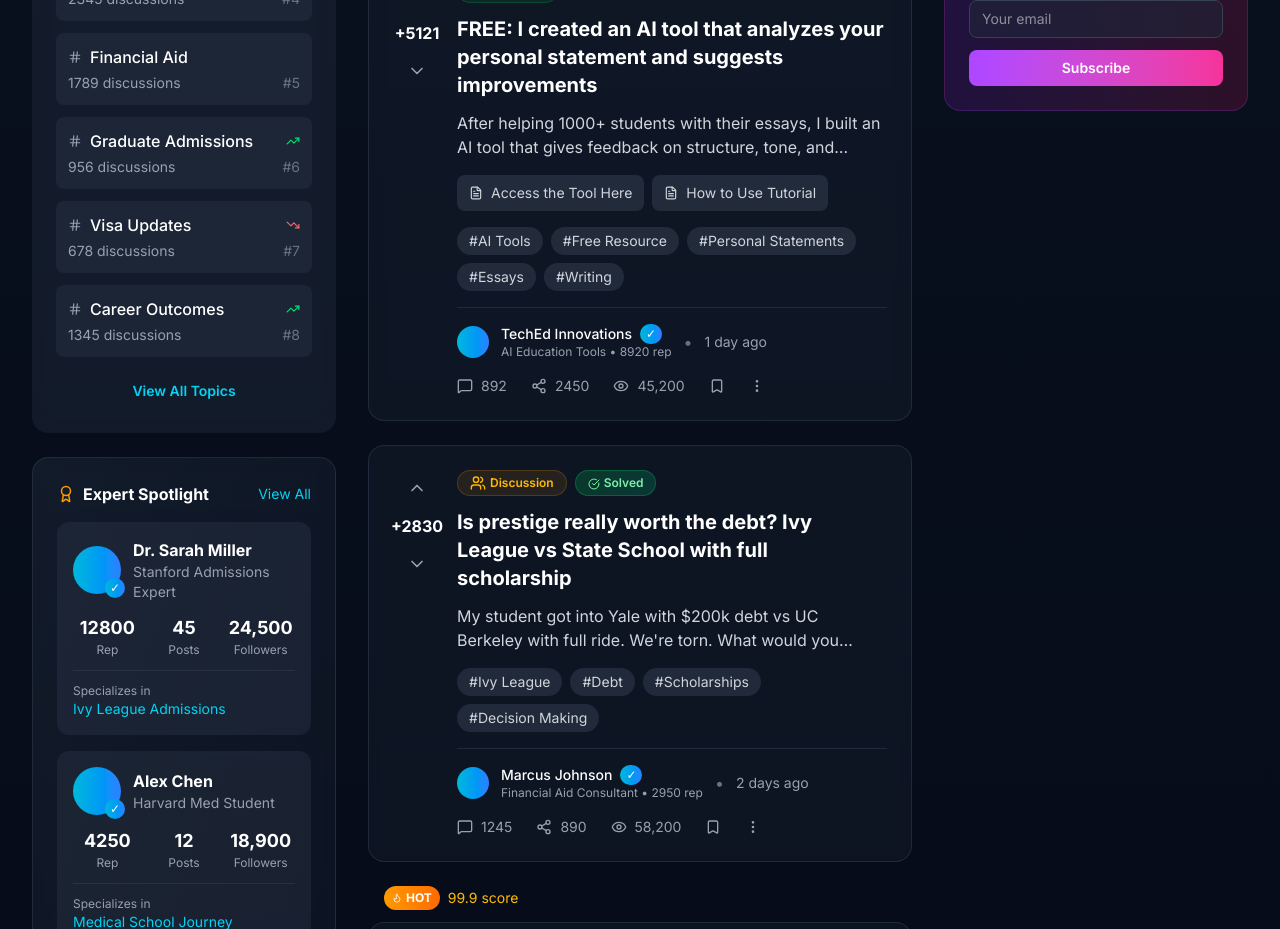
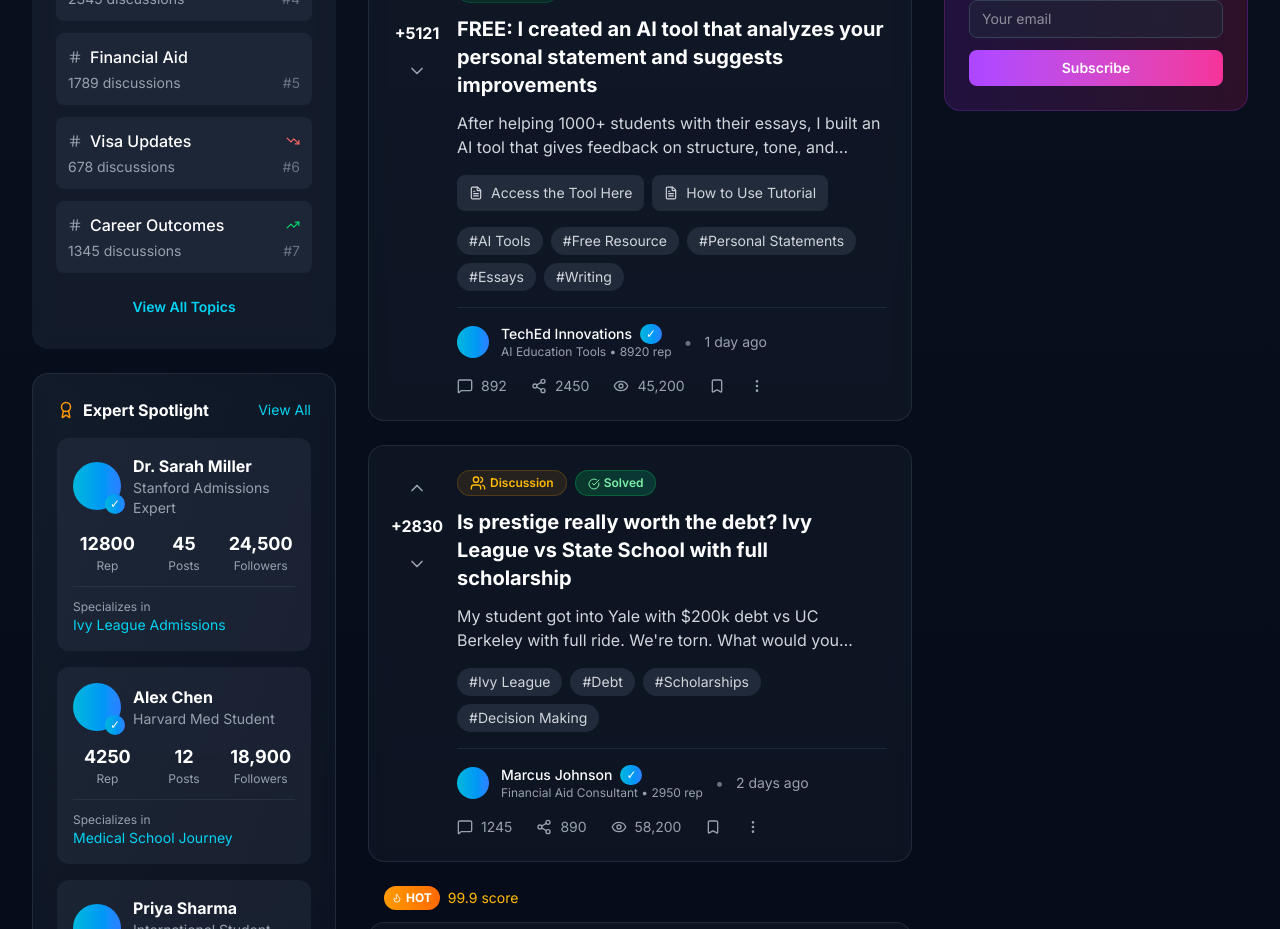
Before and after one commit to siremms300/scoversnewfront, a Next.js app: page /blog in a window 1280 px wide. Shown: the part 1980-2909 px from the top of the page. Built offline with nearby package versions, Linux system fonts and the light colour scheme.

Commit message:
Still fixing the blog page

```diff
--- a/app/blog/page.tsx
+++ b/app/blog/page.tsx
@@ -186,16 +186,37 @@ const forumPosts: ForumPostType[] = [
   }
 ]
 
-const trendingTopics = [
+// const trendingTopics = [
+//   { tag: 'International Students', posts: 1245, trend: 'up' },
+//   { tag: 'Scholarships 2024', posts: 892, trend: 'up' },
+//   { tag: 'STEM OPT', posts: 645, trend: 'steady' },
+//   { tag: 'Application Deadlines', posts: 2345, trend: 'up' },
+//   { tag: 'Financial Aid', posts: 1789, trend: 'steady' },
+//   { tag: 'Graduate Admissions', posts: 956, trend: 'up' },
+//   { tag: 'Visa Updates', posts: 678, trend: 'down' },
+//   { tag: 'Career Outcomes', posts: 1345, trend: 'up' }
+// ]
+
+
+
+
+// To this:
+type TrendType = 'up' | 'down' | 'steady'
+
+const trendingTopics: { tag: string; posts: number; trend: TrendType }[] = [
   { tag: 'International Students', posts: 1245, trend: 'up' },
   { tag: 'Scholarships 2024', posts: 892, trend: 'up' },
   { tag: 'STEM OPT', posts: 645, trend: 'steady' },
   { tag: 'Application Deadlines', posts: 2345, trend: 'up' },
   { tag: 'Financial Aid', posts: 1789, trend: 'steady' },
-  { tag: 'Graduate Admissions', posts: 956, trend: 'up' },
   { tag: 'Visa Updates', posts: 678, trend: 'down' },
   { tag: 'Career Outcomes', posts: 1345, trend: 'up' }
 ]
+
+
+
+
+
 
 const topAuthors = [
   {
```
